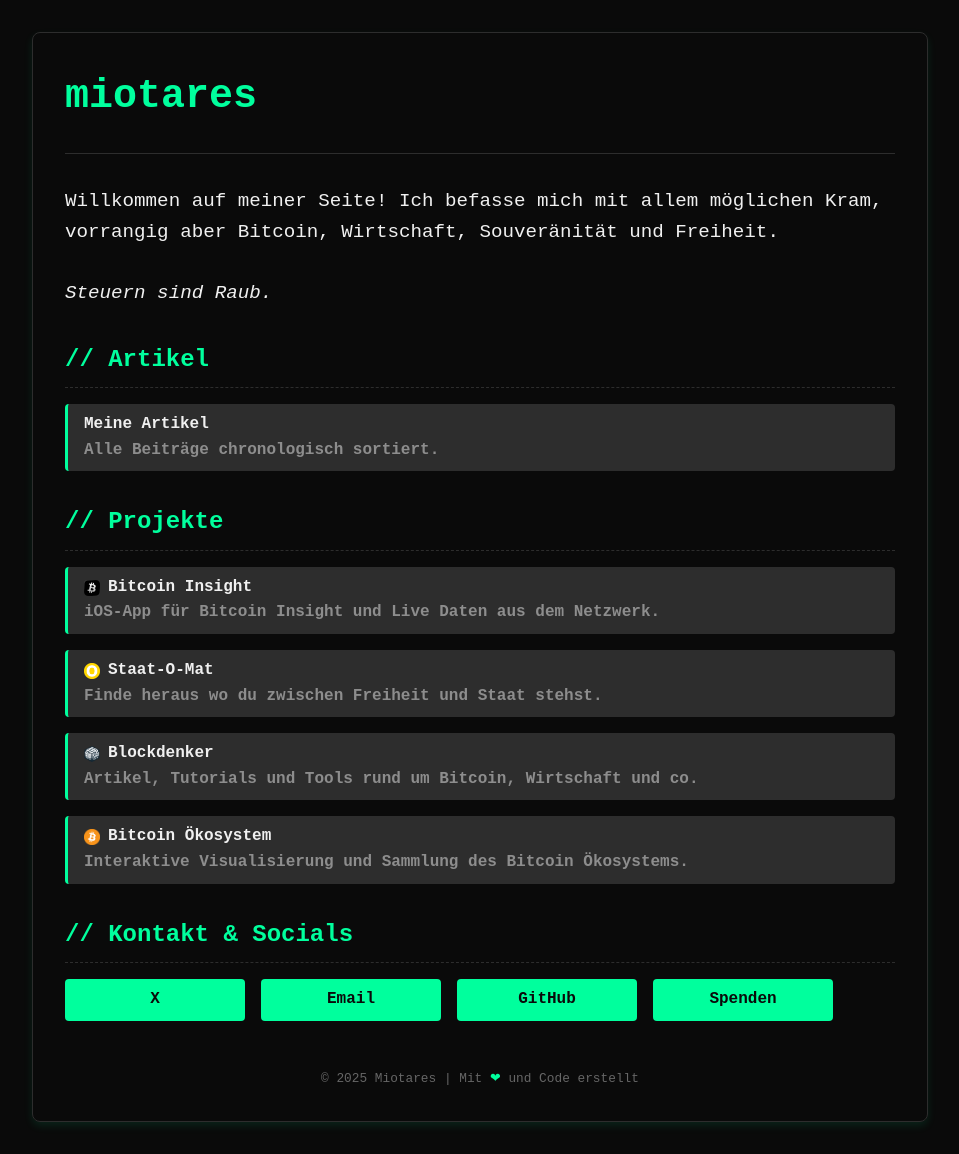
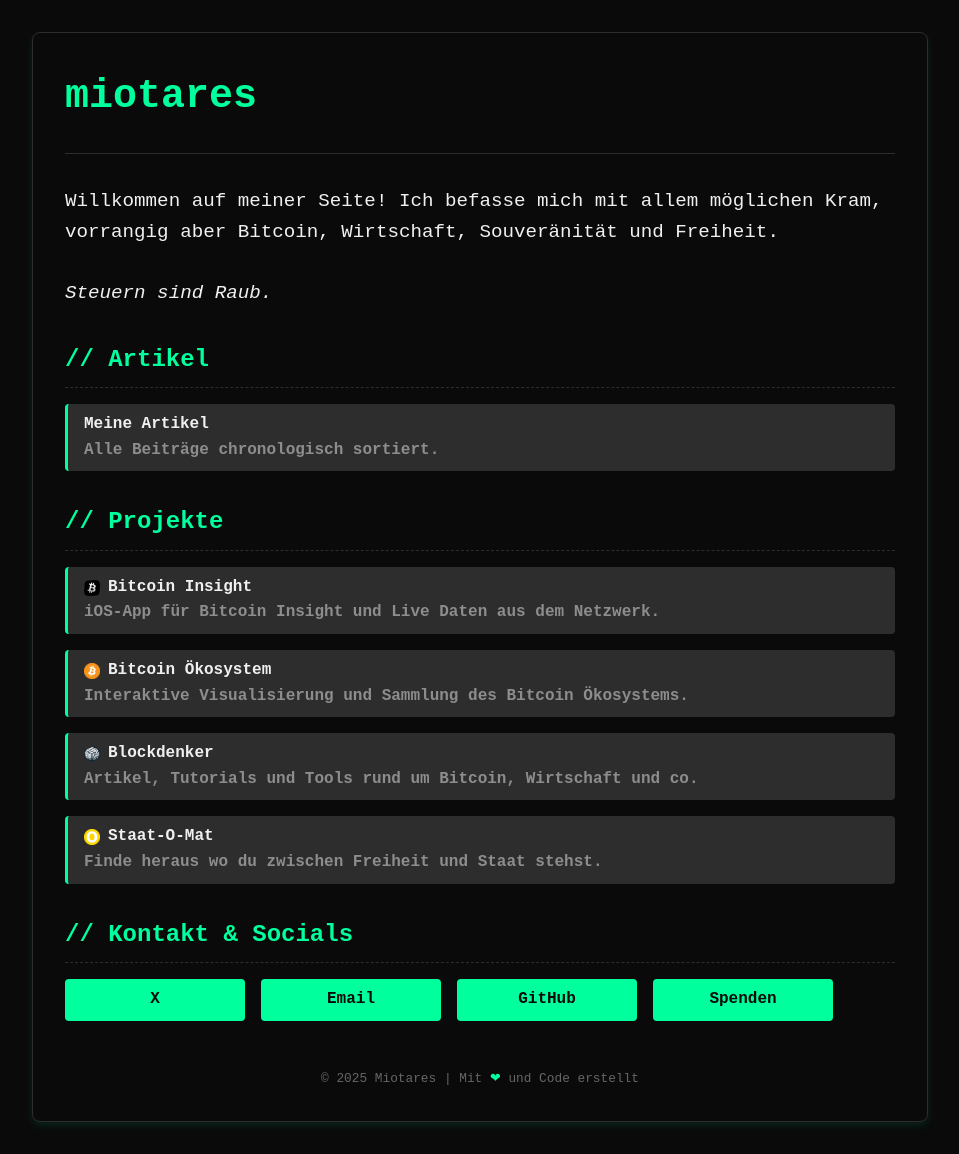
Before and after one commit to Miotares/miotares, a Jekyll site: the page index.html, which Jekyll copies as it is, in a window 1280 px wide. Shown: the whole page, without its empty margins (160-1119 px from the left). Built offline with Jekyll 4.4.1, drawn with Linux system fonts in a browser that asks for light colours.

Commit message:
Update index.html

```diff
--- a/index.html
+++ b/index.html
@@ -257,12 +257,12 @@
                     </div>
                     <span class="description">iOS-App für Bitcoin Insight und Live Daten aus dem Netzwerk.</span>
                 </a>
-                <a href="https://staat-o-mat.de/" class="project-link" target="_blank">
+                <a href="https://btc-eco.de/" class="project-link" target="_blank">
                     <div class="project-title">
-                        <img src="assets/staat-o-mat.png" alt="Staat-O-Mat" class="project-logo">
-                        Staat-O-Mat
+                        <img src="assets/icon-btc-eco.png" alt="Bitcoin Ökosystem Logo" class="project-logo">
+                        Bitcoin Ökosystem
                     </div>
-                    <span class="description">Finde heraus wo du zwischen Freiheit und Staat stehst.</span>
+                    <span class="description">Interaktive Visualisierung und Sammlung des Bitcoin Ökosystems.</span>
                 </a>
                 <a href="https://blockdenker.de/" class="project-link" target="_blank">
                     <div class="project-title">
@@ -271,12 +271,12 @@
                     </div>
                     <span class="description">Artikel, Tutorials und Tools rund um Bitcoin, Wirtschaft und co.</span>
                 </a>
-                <a href="https://btc-eco.de/" class="project-link" target="_blank">
+                <a href="https://staat-o-mat.de/" class="project-link" target="_blank">
                     <div class="project-title">
-                        <img src="assets/icon-btc-eco.png" alt="Bitcoin Ökosystem Logo" class="project-logo">
-                        Bitcoin Ökosystem
+                        <img src="assets/staat-o-mat.png" alt="Staat-O-Mat" class="project-logo">
+                        Staat-O-Mat
                     </div>
-                    <span class="description">Interaktive Visualisierung und Sammlung des Bitcoin Ökosystems.</span>
+                    <span class="description">Finde heraus wo du zwischen Freiheit und Staat stehst.</span>
                 </a>
             </div>
         </section>
```
